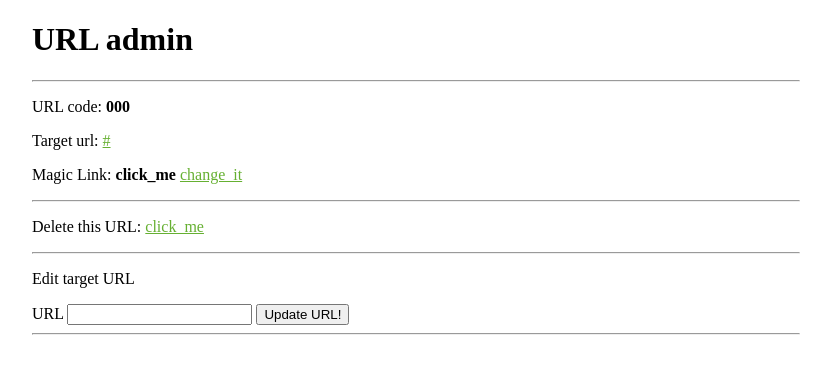
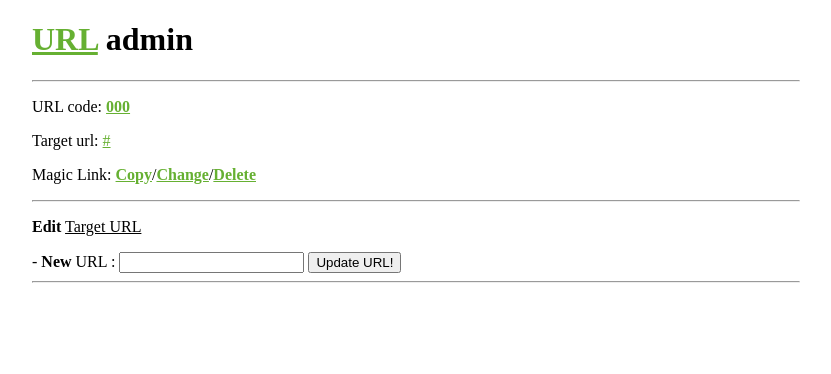
Before and after one commit to chick0/urls, a Python web app: template urls/templates/manage.html in a window 1280 px wide. Shown: the top 374 px of the page, without its empty margins (224-1055 px from the left). Run offline with Jinja, Linux system fonts and the light colour scheme; the template is opened without the code that fills it: most values are stand-ins (such as "Sample title", 1, 10 or a date in 2020).

Commit message:
templates update

```diff
--- a/app.py
+++ b/app.py
@@ -219,6 +219,7 @@ async def superuser(request):
         return html(
             body=template.render(
                 db_status="online" if getattr(db, "_connection") is not None else "offline",
+                db_url="?db=close" if getattr(db, "_connection") is not None else "?db=connect",
                 all_url=[
                     {
                         "code": ctx[0],
--- a/urls/templates/index.html
+++ b/urls/templates/index.html
@@ -1,7 +1,7 @@
 {% extends 'layout.html' %}
 {% block content %}
     <div>
-        <h1>URL shorter</h1>
+        <h1><a href="#"><b>URL</b></a> shorter</h1>
         <hr>
     </div>
 
--- a/urls/templates/manage.html
+++ b/urls/templates/manage.html
@@ -1,12 +1,12 @@
 {% extends 'layout.html' %}
 {% block content %}
     <div>
-        <h1>URL admin</h1>
+        <h1><a href="/"><b>URL</b></a> admin</h1>
         <hr>
     </div>
 {% if is_deleted == "yes" %}
     <div>
-        <b>Success</b><span> - This short URL is Deleted!</span>
+        <b>Success</b><span> - This short URL is <b>Deleted</b>! Redirect in 1 second...</span>
         <hr>
     </div>
 
@@ -15,21 +15,16 @@
     </script>
 {% else %}
     <div>
-        <p>URL code: <b onclick="copy_url()">{{ code }}</b></p>
+        <p>URL code: <a href="javascript:copy_url()"><b>{{ code }}</b></a></p>
         <p>Target url: <a href="{{ url }}" target="_blank" rel="noreferrer">{{ url }}</a></p>
-        <p>Magic Link: <b onclick="copy_magic()">click_me</b> <a href="?magicC=yes">change_it</a></p>
+        <p>Magic Link: <a href="javascript:copy_magic()"><b>Copy</b></a>/<a href="?magicC=yes"><b>Change</b></a>/<a href="?delete=yes"><b>Delete</b></a></p>
         <hr>
     </div>
 
     <div>
-        <p>Delete this URL: <a href="?delete=yes">click_me</a></p>
-        <hr>
-    </div>
-
-    <div>
-        <p>Edit target URL</p>
+        <p><b>Edit</b> <u>Target URL</u></p>
         <form method="post">
-            <label for="url">URL</label>
+            <label for="url">- <b>New</b> URL : </label>
             <input type="url" id="url" name="url" required="required">
             <button type="submit">Update URL!</button>
         </form>
@@ -37,8 +32,8 @@
     </div>
 
     <script>
-        function copy_url(){prompt("Copy this link to use this Short URL",location.protocol+'//'+location.host+"/{{ code }}");}
-        function copy_magic(){prompt("Copy this magic link to manage this URL",location.protocol+'//'+location.host+location.pathname);}
+        function copy_url(){prompt("Copy this link to use this 'Short URL'",location.protocol+'//'+location.host+"/{{ code }}");}
+        function copy_magic(){prompt("Copy this 'Magic Link' to manage this URL",location.protocol+'//'+location.host+location.pathname);}
     </script>
 {% endif %}
 {% endblock %}
```
Also changed, not shown: urls/templates/superuser.html (+3 -4 lines).
